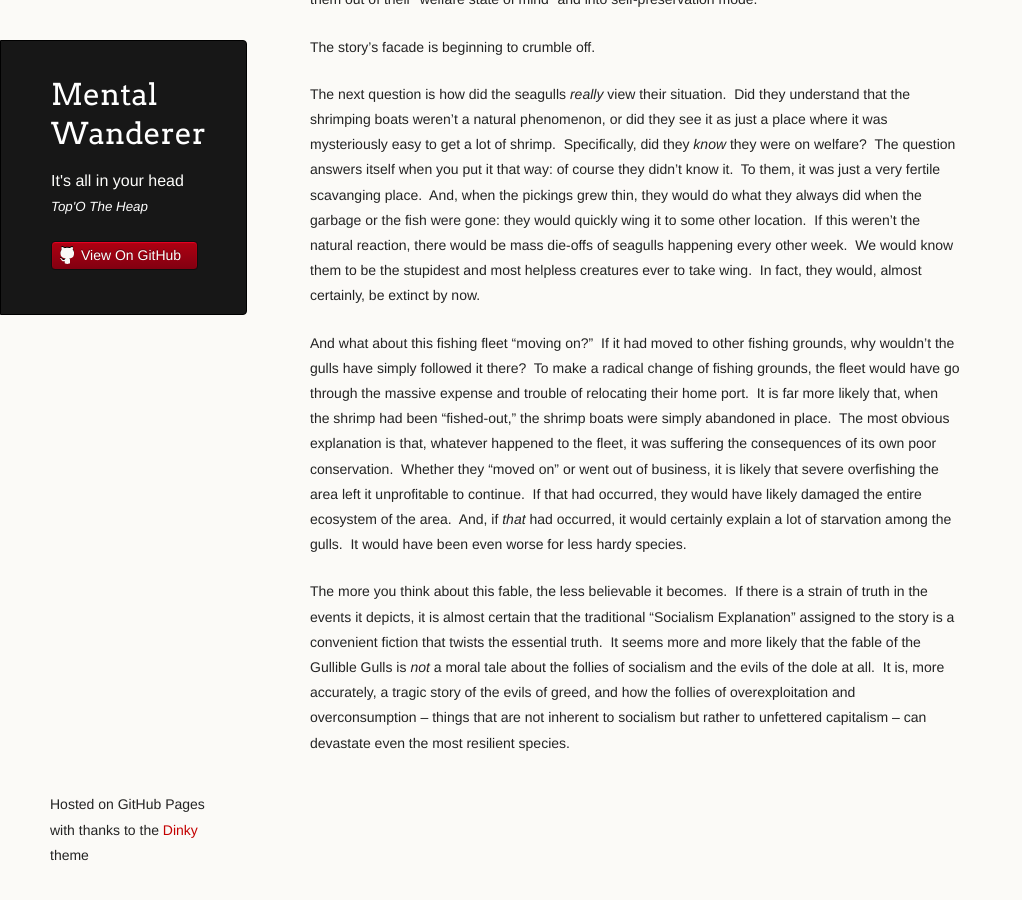
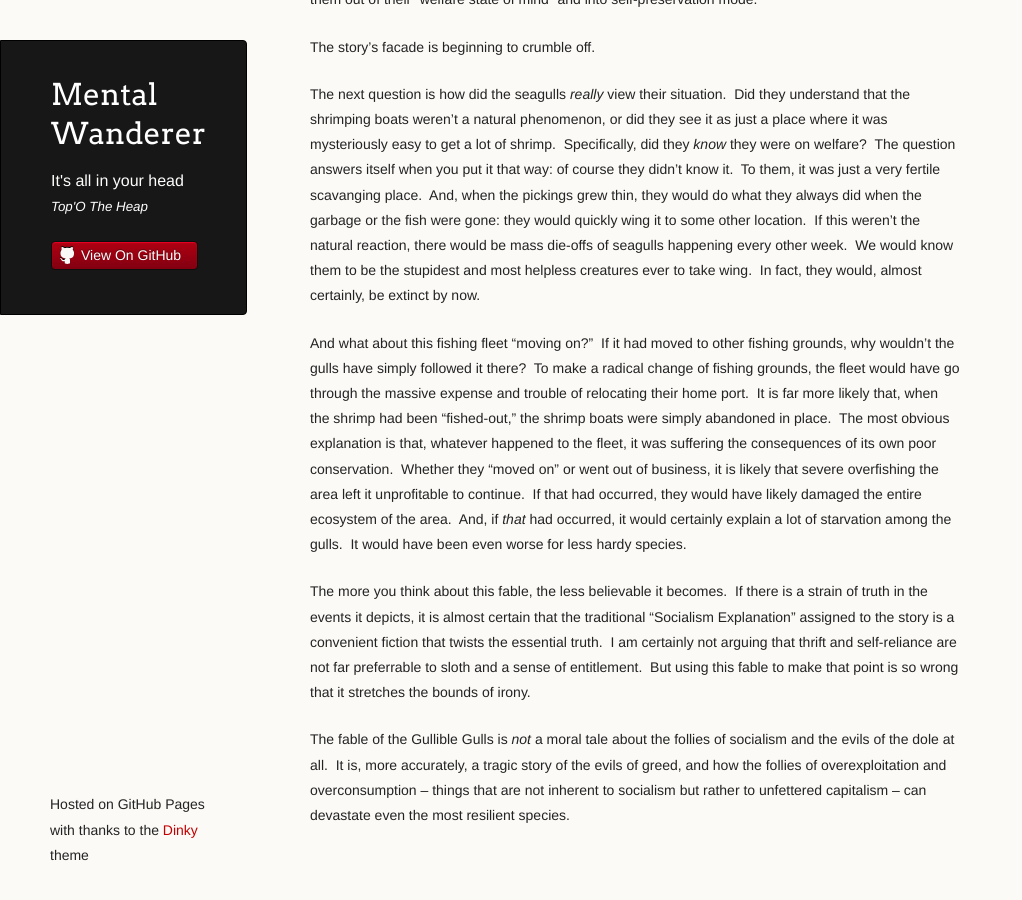
Before and after one commit to coryburt/coryburt.github.io, a Jekyll site: the page built from _posts/2017-10-23-The-Fable-of-the-Gullible-Gulls.md, in a window 1280 px wide and 900 px high, scrolled down 1323 px. Shown: the whole window, without its empty margins (0-1022 px from the left). Built offline with Jekyll 4.4.1, drawn with Linux system fonts in a browser that asks for light colours.

Commit message:
Updated entry

```diff
--- a/_posts/2017-10-23-The-Fable-of-the-Gullible-Gulls.md
+++ b/_posts/2017-10-23-The-Fable-of-the-Gullible-Gulls.md
@@ -76,6 +76,9 @@ It would have been even worse for less hardy species.&nbsp;
 
 The more you think about this fable, the less believable it becomes.&nbsp;
 If there is a strain of truth in the events it depicts, it is almost certain that the traditional "Socialism Explanation" assigned to the story is a convenient fiction that twists the essential truth.&nbsp;
-It seems more and more likely that the fable of the Gullible Gulls is *not* a moral tale about the follies of socialism and the evils of the dole at all.&nbsp;
+I am certainly not arguing that thrift and self-reliance are not far preferrable to sloth and a sense of entitlement.&nbsp;
+But using this fable to make that point is so wrong that it stretches the bounds of irony.&nbsp;
+
+The fable of the Gullible Gulls is *not* a moral tale about the follies of socialism and the evils of the dole at all.&nbsp;
 It is, more accurately, a tragic story of the evils of greed, and how the follies of overexploitation and overconsumption -- things that
 are not inherent to socialism but rather to unfettered capitalism -- can devastate even the most resilient species.
```
